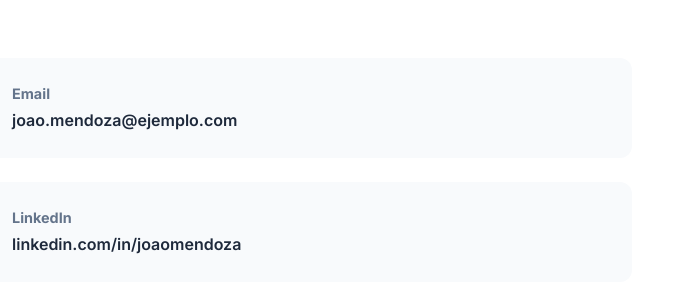
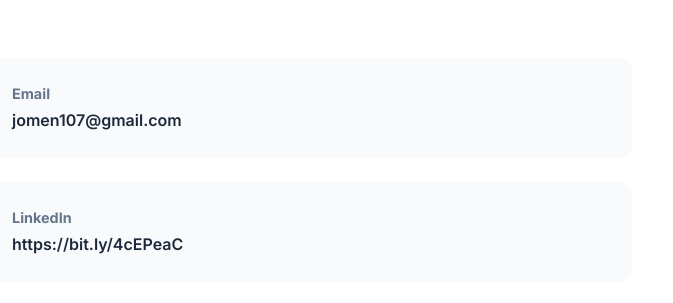
Before and after one commit to jrenjm/joaomendoza, a plain HTML site: page index.html in a window 1280 px wide. Shown: the part 3971-4274 px from the top of the page, 358-1031 px from the left. Drawn offline with Linux system fonts and the light colour scheme.

Commit message:
Update index.html

```diff
--- a/index.html
+++ b/index.html
@@ -217,14 +217,14 @@
                         <i class="fas fa-envelope"></i>
                         <div>
                             <h4>Email</h4>
-                            <a href="mailto:joao.mendoza@ejemplo.com">joao.mendoza@ejemplo.com</a>
+                            <a href="mailto:joao.mendoza@ejemplo.com">jomen107@gmail.com</a>
                         </div>
                     </div>
                     <div class="contact-item">
                         <i class="fab fa-linkedin"></i>
                         <div>
                             <h4>LinkedIn</h4>
-                            <a href="https://linkedin.com/in/joaomendoza" target="_blank">linkedin.com/in/joaomendoza</a>
+                            <a href="https://linkedin.com/in/joaomendoza" target="_blank">https://bit.ly/4cEPeaC</a>
                         </div>
                     </div>
                     <div class="contact-item">
```
